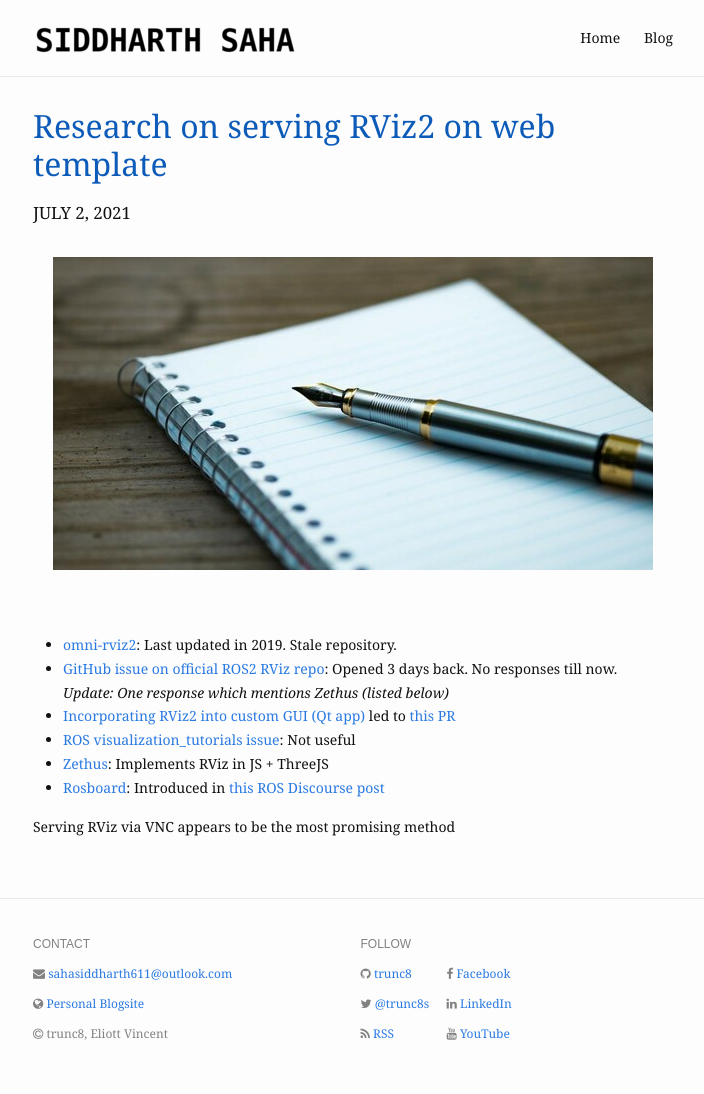
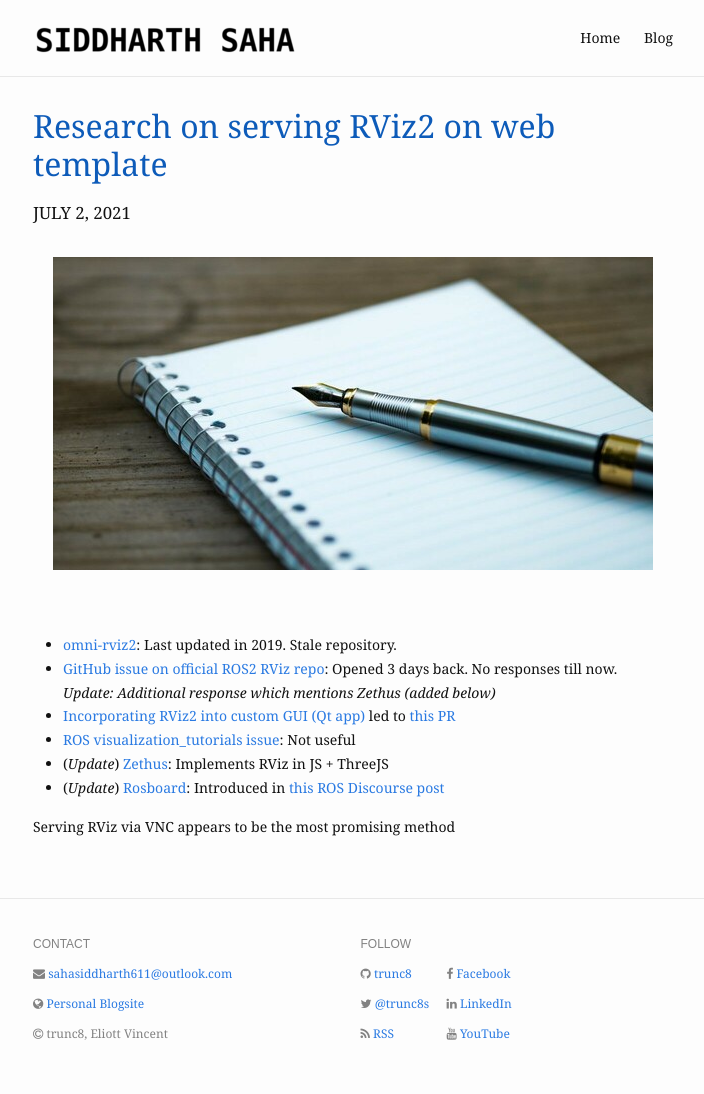
Before and after one commit to TheRoboticsClub/gsoc2021-Siddharth_Saha, a Jekyll site: the page built from docs/_posts/scribbles/2021-07-01-rviz-research.md, in a window 1280 px wide. Shown: the whole page, without its empty margins (287-991 px from the left). Built offline with Jekyll 4.4.1, drawn with Linux system fonts in a browser that asks for light colours; nearby versions of some CDN libraries.

Commit message:
Minor reformatting in rviz research

```diff
--- a/docs/_posts/scribbles/2021-07-01-rviz-research.md
+++ b/docs/_posts/scribbles/2021-07-01-rviz-research.md
@@ -13,11 +13,11 @@ category: ""
 
 - [omni-rviz2](https://github.com/emersonknapp/omni-rviz2): Last updated in 2019. Stale repository.
 - [GitHub issue on official ROS2 RViz repo](https://github.com/ros2/rviz/issues/720): Opened 3 days back. No responses till now.
-  *Update: One response which mentions Zethus (listed below)*
+  *Update: Additional response which mentions Zethus (added below)*
 - [Incorporating RViz2 into custom GUI (Qt app)](https://github.com/ros2/rviz/issues/645) led to [this PR](https://github.com/ros2/rviz/pull/649)
 - [ROS visualization_tutorials issue](https://github.com/ros-visualization/visualization_tutorials/issues/66): Not useful
-- [Zethus](https://github.com/robostack/zethus): Implements RViz in JS + ThreeJS
-- [Rosboard](https://github.com/dheera/rosboard): Introduced in [this ROS Discourse post](https://discourse.ros.org/t/introducing-rosboard-web-based-visualizations-for-ros1-and-ros2/21311)
+- (*Update*) [Zethus](https://github.com/robostack/zethus): Implements RViz in JS + ThreeJS
+- (*Update*) [Rosboard](https://github.com/dheera/rosboard): Introduced in [this ROS Discourse post](https://discourse.ros.org/t/introducing-rosboard-web-based-visualizations-for-ros1-and-ros2/21311)
 
 
 Serving RViz via VNC appears to be the most promising method
```
